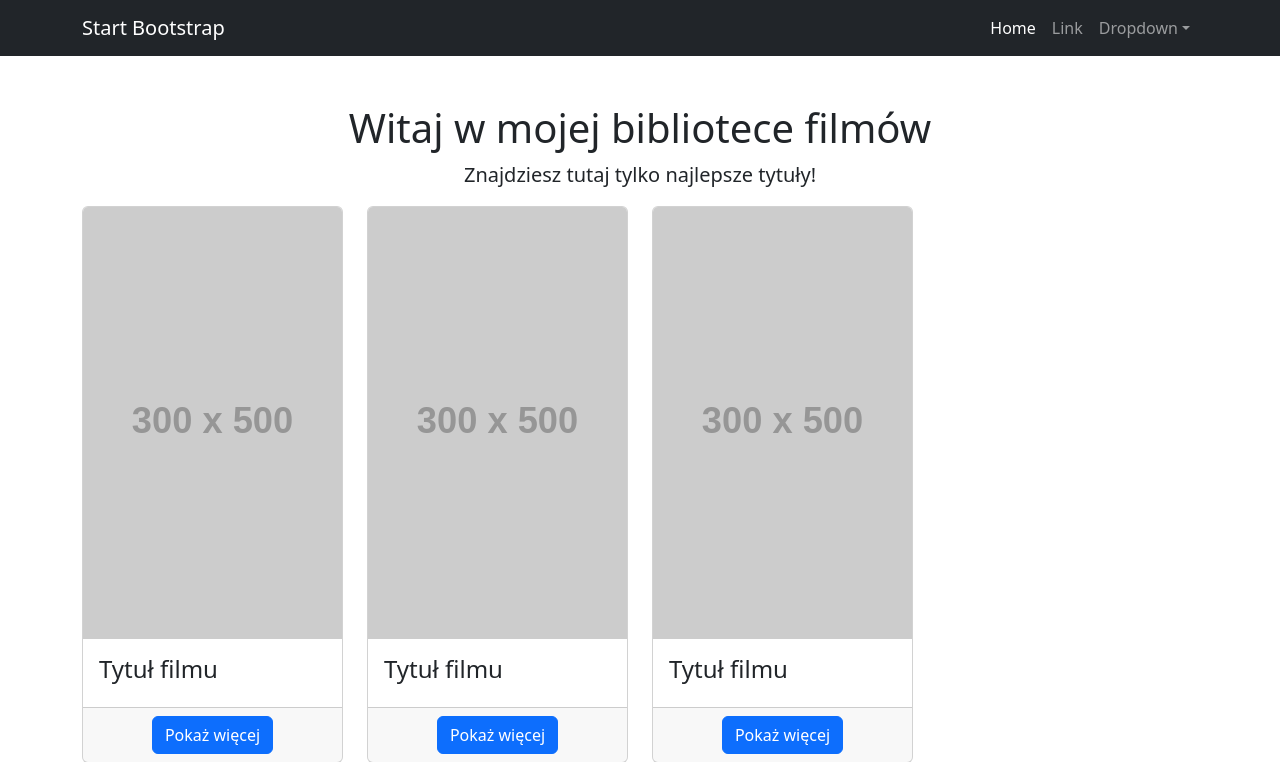
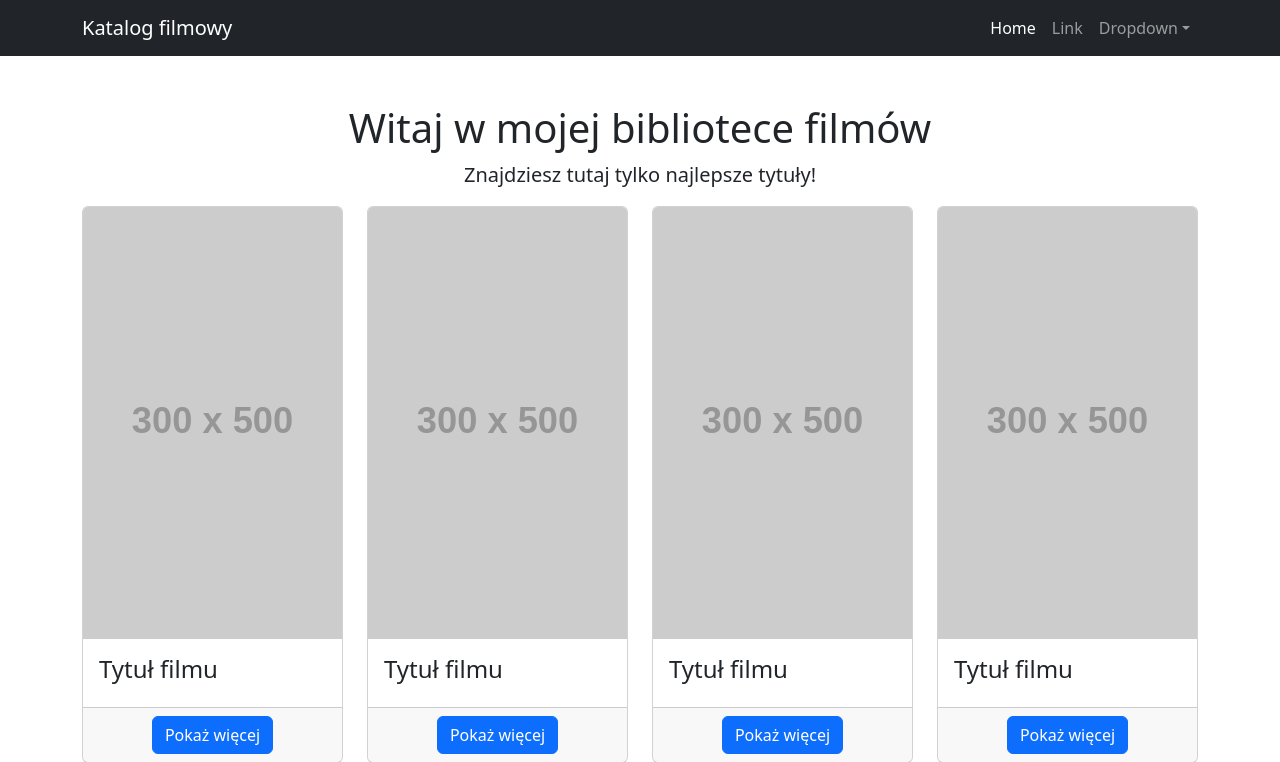
Before and after one commit to martabialecka/movies_catalogue, a Flask app: page / in a window 1280 px wide. Shown: the top 762 px of the page. Run offline with Flask 2, Linux system fonts and the light colour scheme; grey boxes labelled with a size stand in for pictures from a placeholder-image service; some libraries are stand-ins or nearby versions.

Commit message:
10.2 finished

```diff
--- a/main.py
+++ b/main.py
@@ -5,4 +5,4 @@ app = Flask(__name__)
 @app.route('/')
 def homepage():
     movies = []
-    return render_template("homepage.html", movies=range(3))
+    return render_template("homepage.html", movies=range(4))
--- a/templates/index.html
+++ b/templates/index.html
@@ -5,7 +5,7 @@
         <meta name="viewport" content="width=device-width, initial-scale=1, shrink-to-fit=no" />
         <meta name="description" content="" />
         <meta name="author" content="" />
-        <title>Bare - Start Bootstrap Template</title>
+        <title>Projekt web: Filmy</title>
         <!-- Favicon-->
         <link rel="icon" type="image/x-icon" href="assets/favicon.ico" />
         <!-- Core theme CSS (includes Bootstrap)-->
@@ -15,7 +15,7 @@
         <!-- Responsive navbar-->
         <nav class="navbar navbar-expand-lg navbar-dark bg-dark">
             <div class="container">
-                <a class="navbar-brand" href="#">Start Bootstrap</a>
+                <a class="navbar-brand" href="#">Katalog filmowy</a>
                 <button class="navbar-toggler" type="button" data-bs-toggle="collapse" data-bs-target="#navbarSupportedContent" aria-controls="navbarSupportedContent" aria-expanded="false" aria-label="Toggle navigation"><span class="navbar-toggler-icon"></span></button>
                 <div class="collapse navbar-collapse" id="navbarSupportedContent">
                     <ul class="navbar-nav ms-auto mb-2 mb-lg-0">
```
Also changed, not shown: 10.2_screenshot.png (added).
